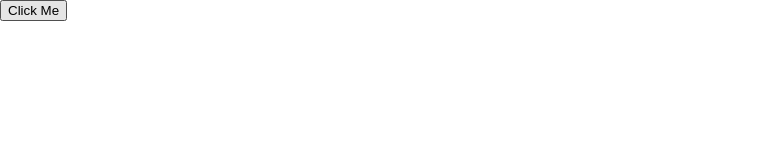
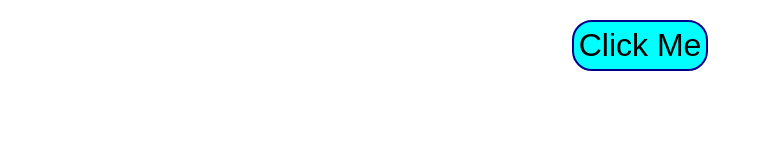
Before and after one commit to samssj10/etchasketch, a plain HTML site: page index.html in a window 1280 px wide. Shown: the whole page, without its empty margins (0-771 px from the left). Drawn offline with Linux system fonts and the light colour scheme.

Commit message:
centered the top button and gave it some styles

```diff
--- a/index.css
+++ b/index.css
@@ -1,5 +1,8 @@
 body {
     margin: 0;
+    display: flex;
+    flex-direction: column;
+    align-items: center;
 }
 
 .container {
@@ -19,3 +22,12 @@ body {
 .childDiv:hover {
     background-color: red;
 }
+
+.popup {
+    margin: 20px;
+    font-size: xx-large;
+    border: 2px solid darkblue;
+    border-radius: 20px;
+    padding: 5px;
+    background-color: aqua;
+}
```
